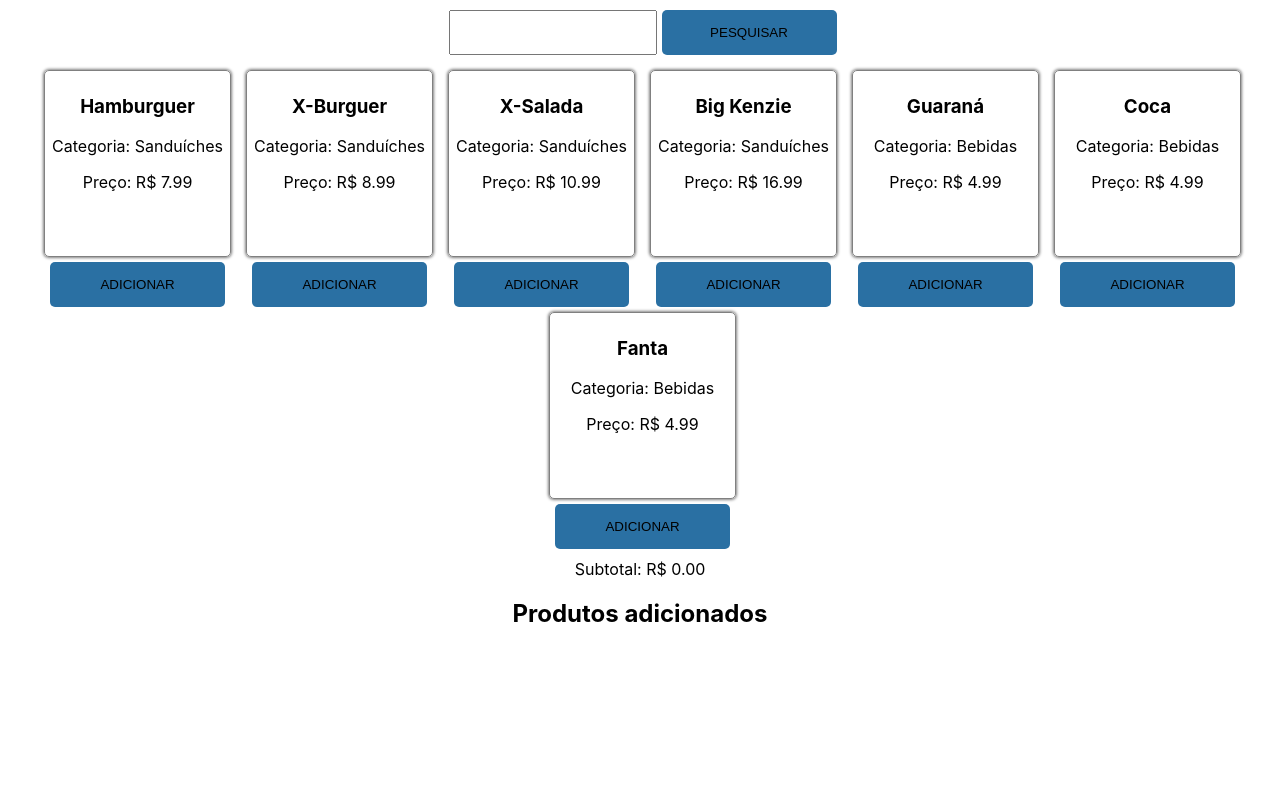
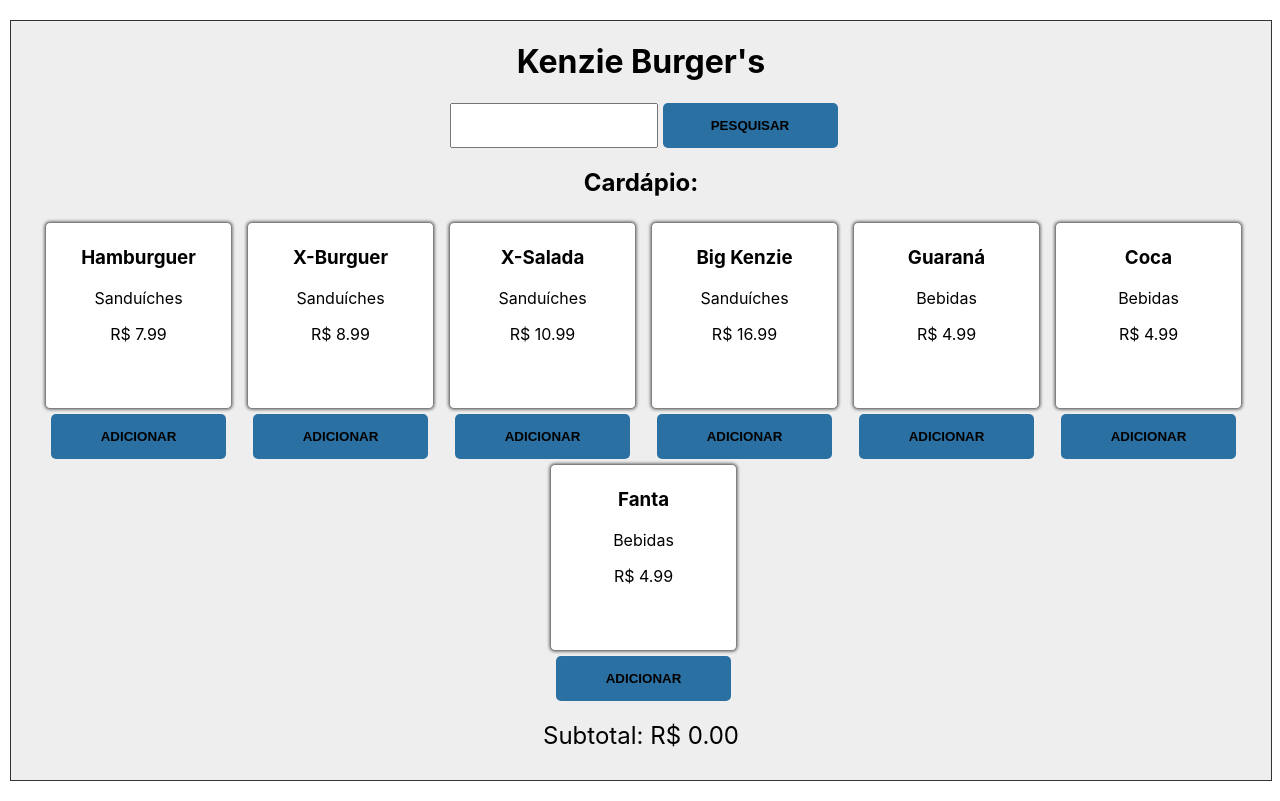
Before and after one commit to ximitti/kenzie-hamburger, a React (Create React App) app: page / in a window 1280 px wide. Built offline with nearby package versions, Linux system fonts and the light colour scheme.

Commit message:
Refatorando código e adicionando novas funcionalidades

```diff
--- a/src/App.js
+++ b/src/App.js
@@ -1,5 +1,6 @@
 import { Component } from "react";
 import "./App.css";
+import Board from "./components/Board";
 import MenuContainer from "./components/MenuContainer";
 import CurrentSale from "./components/CurrentSale";
 import Filter from "./components/Filter";
@@ -17,47 +18,69 @@ class App extends Component {
       { id: 7, name: "Fanta", category: "Bebidas", price: 4.99 },
     ],
     filteredProducts: [],
-    currentSale: { total: 0, saleDetails: [] },
+    currentSale: { total: "0.00", saleDetails: [] },
   };
 
   showProducts = (text) => {
     const { products } = this.state;
-    const filter = products.filter((item) => {
-      return (
-        item.name.toLowerCase() === text.toLowerCase() ||
-        item.category.toLowerCase() === text.toLowerCase()
-      );
+    const re = new RegExp([text.toLowerCase()]);
+    const filter = products.filter(({ name, category }) => {
+      return re.test(name.toLowerCase()) || re.test(category.toLowerCase());
     });
     this.setState({ filteredProducts: filter });
+  };
+
+  removeProduct = (productId) => {
+    const { currentSale } = this.state;
+    const { saleDetails } = currentSale;
+    const newSaleDetails = saleDetails.filter(
+      (item, index) => index !== productId
+    );
+    const sumTotal = newSaleDetails.reduce((sum, { price }) => sum + price, 0);
+    this.setState({
+      currentSale: { total: sumTotal.toFixed(2), saleDetails: newSaleDetails },
+    });
   };
 
   handleClick = (productId) => {
     const { products, currentSale } = this.state;
     const { saleDetails } = currentSale;
 
-    const sale = products.find((item) => {
-      return item.id === productId;
+    const sale = products.find((item, index) => {
+      return index === productId;
     });
+    const sumTotal = saleDetails.reduce(
+      (sum, item) => sum + item.price,
+      sale.price
+    );
 
-    saleDetails[0]
-      ? this.setState({
-          currentSale: { ...currentSale, saleDetails: [...saleDetails, sale] },
-        })
-      : this.setState({ currentSale: { ...currentSale, saleDetails: [sale] } });
+    this.setState({
+      currentSale: {
+        saleDetails: [...saleDetails, sale],
+        total: sumTotal.toFixed(2),
+      },
+    });
   };
 
   render() {
-    const { products, filteredProducts } = this.state;
+    const { products, filteredProducts, currentSale } = this.state;
     return (
       <div className="App">
-        <Filter func={this.showProducts} />
-        <MenuContainer
-          products={filteredProducts[0] ? filteredProducts : products}
-          func={this.handleClick}
-        />
-        <Total currentSale={this.state.currentSale} />
-        <h2>Produtos adicionados</h2>
-        <CurrentSale products={this.state.currentSale.saleDetails} />
+        <Board>
+          <h1>Kenzie Burger's</h1>
+          <Filter func={this.showProducts} />
+          <h2>Cardápio:</h2>
+          <MenuContainer
+            products={filteredProducts[0] ? filteredProducts : products}
+            func={this.handleClick}
+          />
+          <Total total={currentSale.total} />
+          {currentSale.saleDetails[0] && <h2>Produtos adicionados</h2>}
+          <CurrentSale
+            products={currentSale.saleDetails}
+            func={this.removeProduct}
+          />
+        </Board>
       </div>
     );
   }
--- /dev/null
+++ b/src/components/Board/index.jsx
@@ -0,0 +1,10 @@
+import { Component } from "react";
+import "./style.css";
+
+class Board extends Component {
+  render() {
+    return <div className="board">{this.props.children}</div>;
+  }
+}
+
+export default Board;
--- /dev/null
+++ b/src/components/Board/style.css
@@ -0,0 +1,7 @@
+.board {
+  background-color: #eee;
+  border: 1px solid #333;
+  margin: 10px auto;
+  max-width: 1440px;
+  width: 100%;
+}
--- a/src/components/Button/style.css
+++ b/src/components/Button/style.css
@@ -5,6 +5,7 @@
   height: 45px;
   background-color: #2a70a3;
   text-transform: uppercase;
+  font-weight: 700;
   border-radius: 5px;
 }
 
--- a/src/components/CurrentSale/index.jsx
+++ b/src/components/CurrentSale/index.jsx
@@ -1,13 +1,22 @@
 import { Component } from "react";
 import Product from "../Product";
-import "../MenuContainer/style.css";
+import "./style.css";
 
 class CurrentSale extends Component {
   render() {
     return (
       <div className="adicionados">
         {this.props.products.map((item, index) => {
-          return <Product key={index} item={item} button={false} />;
+          return (
+            <Product
+              key={index}
+              id={index}
+              item={item}
+              func={this.props.func}
+              button={true}
+              text={"Remover"}
+            />
+          );
         })}
       </div>
     );
--- /dev/null
+++ b/src/components/CurrentSale/style.css
@@ -0,0 +1,3 @@
+.adicionados {
+  margin: 10px;
+}
--- a/src/components/MenuContainer/index.jsx
+++ b/src/components/MenuContainer/index.jsx
@@ -10,9 +10,11 @@ class MenuContainer extends Component {
           return (
             <Product
               key={index}
+              id={index}
               item={item}
               func={this.props.func}
               button={true}
+              text={"Adicionar"}
             />
           );
         })}
--- a/src/components/Product/index.jsx
+++ b/src/components/Product/index.jsx
@@ -4,19 +4,16 @@ import "./style.css";
 
 class Product extends Component {
   render() {
+    const { name, category, price } = this.props.item;
+    const { id, button, text, func } = this.props;
     return (
       <div className="product">
         <div className="card">
-          <h3>{this.props.item.name}</h3>
-          <p>Categoria: {this.props.item.category}</p>
-          <p>Preço: R$ {this.props.item.price}</p>
+          <h3>{name}</h3>
+          <p>{category}</p>
+          <p>R$ {price}</p>
         </div>
-        {this.props.button && (
-          <Button
-            text="Adicionar"
-            func={() => this.props.func(this.props.item.id)}
-          />
-        )}
+        {button && <Button text={text} func={() => func(id)} />}
       </div>
     );
   }
--- a/src/components/Product/style.css
+++ b/src/components/Product/style.css
@@ -3,6 +3,7 @@
 }
 
 .card {
+  background-color: #fff;
   border: 1px solid #808080;
   padding: 5px;
   margin: 5px;
@@ -11,3 +12,8 @@
   box-shadow: 0 0 3px 1px #808080;
   border-radius: 5px;
 }
+
+.card:hover {
+  cursor: pointer;
+  box-shadow: 0 0 5px 1px #808080;
+}
--- a/src/components/Total/index.jsx
+++ b/src/components/Total/index.jsx
@@ -1,11 +1,11 @@
 import { Component } from "react";
+import "./style.css";
 
 class Total extends Component {
   render() {
-    const { saleDetails } = this.props.currentSale;
-    const sum = saleDetails.reduce((acc, item) => (acc += item.price), 0);
+    const { total } = this.props;
 
-    return <div className="total">Subtotal: R$ {sum.toFixed(2)}</div>;
+    return <div className="total">Subtotal: R$ {total}</div>;
   }
 }
 
--- a/src/components/Total/style.css
+++ b/src/components/Total/style.css
@@ -1,3 +1,4 @@
 .total {
-  margin: 10px 0;
+  margin: 20px 0;
+  font-size: 24px;
 }
```
Also changed, not shown: 1 other file (tests, documents, lock files or other folders).
